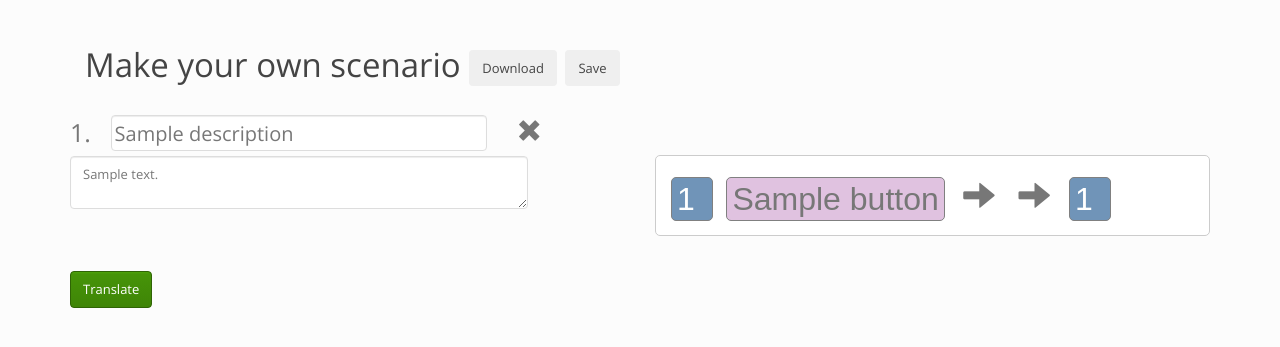
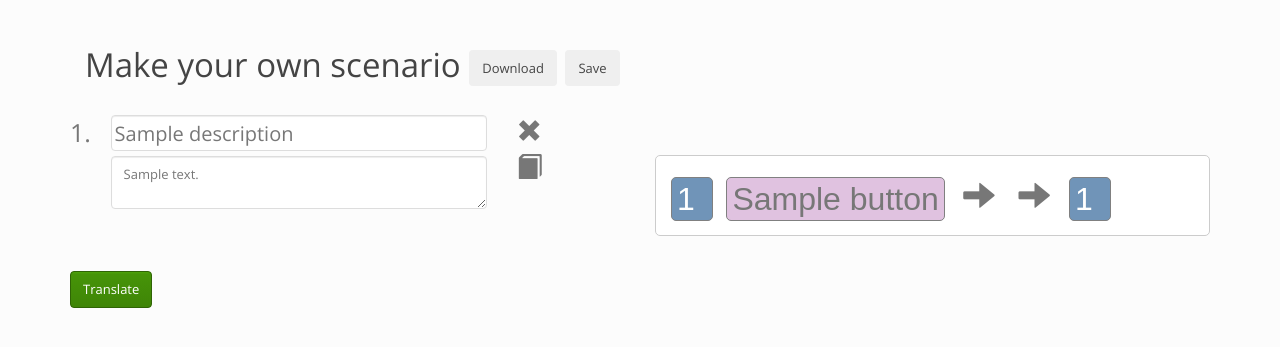
Before and after one commit to Liarra/English2NAOSite, a Django app: template translator/templates/translator/create.html in a window 1280 px wide. Shown: the part 41-388 px from the top of the page. Run offline with Django 3.2, Linux system fonts and the light colour scheme; the template is opened without the code that fills it: most values are stand-ins (such as "Sample title", 1, 10 or a date in 2020); parts of the project's set-up code (start-up, migrations or seed data) failed here and were passed over; some libraries are stand-ins or nearby versions.

Commit message:
Fixing usability bugs

```diff
--- a/translator/static/translator/css/create.css
+++ b/translator/static/translator/css/create.css
@@ -130,3 +130,7 @@ display:table-cell
 .metastate{
 border-spacing:5px;
 }
+
+.glyphicon{
+cursor:pointer;
+}
--- a/translator/static/translator/js/program-operations.js
+++ b/translator/static/translator/js/program-operations.js
@@ -28,7 +28,21 @@ $(".btn-edit-substep").click(function(){
  changelist.clear();
  edit_substep(substep_div);
 });
+
+$(".substep-div").click(function(){
+
+ var substep_number=$(this).attr("uid");
+ changelist.clear();
+ edit_substep($(this));
+
+});
+
+$(".glyphicon-book").click(function(){
+show_actions_library();
+});
 }
+
+
 
 
 
@@ -118,4 +132,9 @@ function throw_exception(){
     alert("Something went wrong");
 }
 
+
+function show_actions_library(){
+ bootbox.dialog({message: "there be libraryz"});
+}
+
 assign_remove_buttons();
--- a/translator/static/translator/js/send-to-translate.js
+++ b/translator/static/translator/js/send-to-translate.js
@@ -190,7 +190,7 @@ $(".step-name-text").focus(function(){
 
 $(".step-description").focus(function(){
         $("#btn-save").addClass("btn-info");
-        parent=$(this).parent().parent();
+        parent=$(this).parents('.step-div');
         step_num_div=parent.children(".row").first().children(".step-number").first();
         modified_steps.push(step_num_div.html());
     });
--- a/translator/templates/translator/formal_description_state_noid.html
+++ b/translator/templates/translator/formal_description_state_noid.html
@@ -63,4 +63,4 @@
         <button type="button" class="btn btn-edit-substep" title="Edit this state">...</button>
         <button type="button" class="btn btn-remove-substep" title="Remove this state">X</button>
     </div>
-                </div>
+        </div>
--- a/translator/templates/translator/state_editor.html
+++ b/translator/templates/translator/state_editor.html
@@ -1,4 +1,5 @@
 {% load extras %}
+<h4>Step editor</h4>
 
 {% if state %}
 <div class="substep-div" id="current-substep-edit">
--- a/translator/templates/translator/text_description.html
+++ b/translator/templates/translator/text_description.html
@@ -9,11 +9,15 @@
     <div class="row">
     <div class="step-number col-md-1"> {{forloop.counter}}. </div>
     <div class="step-name col-md-10"><input type="text" class="form-control step-name-text"  placeholder="Step name" value="{{description.step_name}}"></div>
-    <div class="step-delete col-md-1"><span class=" glyphicon glyphicon-remove"> </span></div>
+    <div class="step-delete col-md-1"><span class=" glyphicon glyphicon-remove" title="Delete step"> </span></div>
     </div>
 
-    <div class="step-description-div">
+    <div class="row">
+        <div class="step-number col-md-1">  </div>
+    <div class="step-description-div col-md-10">
         <textarea class="form-control step-description"rows="1">{{description.step_description}}</textarea>
+    </div>
+        <div class="step-number col-md-1"><span class=" glyphicon glyphicon-book" title="Available robot actions"> </span> </div>
     </div>
 </div>
 
@@ -27,11 +31,15 @@
          <div class="row">
     <div class="step-number col-md-1"> 1. </div>
     <div class="step-name col-md-10"><input type="text" class="form-control step-name-text"  placeholder="Step name" value="{{description.step_name}}"></div>
-    <div class="step-delete col-md-1"><span class=" glyphicon glyphicon-remove"> </span></div>
+    <div class="step-delete col-md-1"><span class=" glyphicon glyphicon-remove" title="Delete step"> </span></div>
     </div>
 
-    <div class="step-description-div">
-        <textarea class="form-control step-description">{{description.step_description}}</textarea>
+    <div class="row">
+        <div class="step-number col-md-1"></div>
+    <div class="step-description-div col-md-10">
+        <textarea class="form-control step-description"rows="1">{{description.step_description}}</textarea>
+    </div>
+        <div class="step-number col-md-1">  <span class=" glyphicon glyphicon-book" title="Available robot actions"> </span></div>
     </div>
 </div>
 {% endif %}
```
